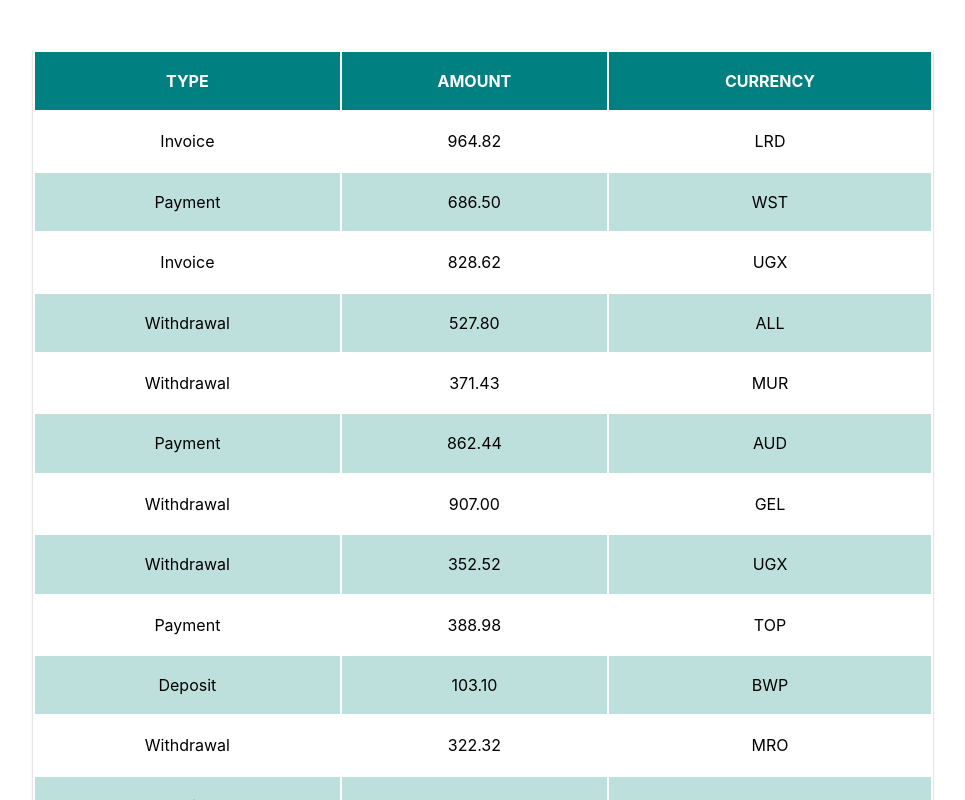
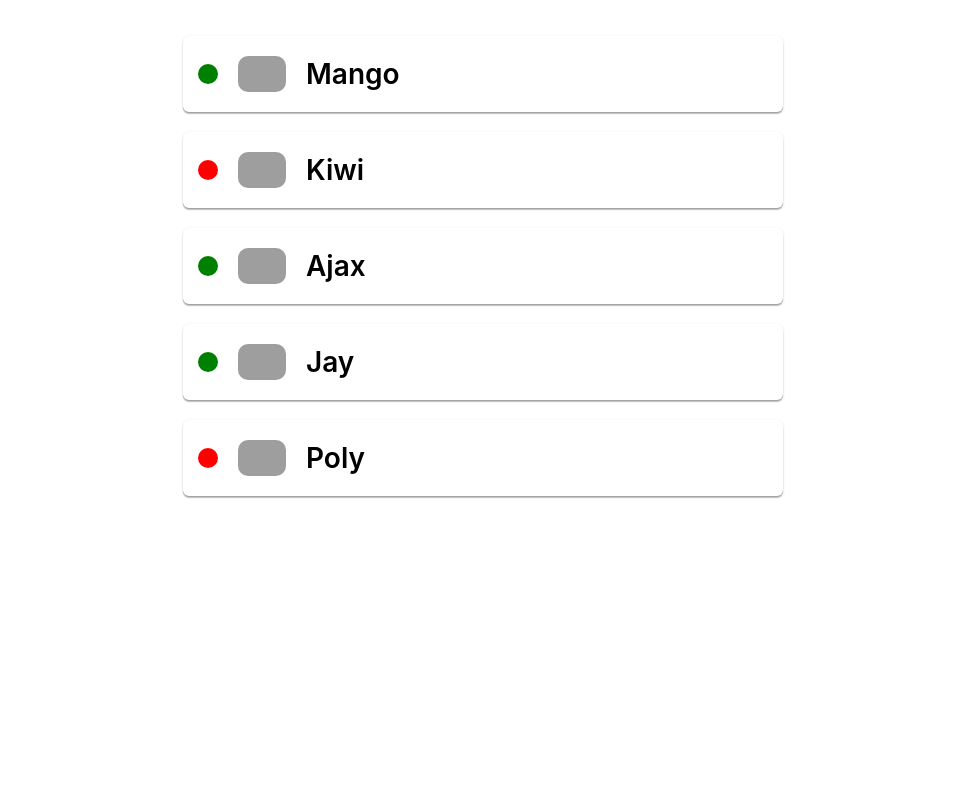
Before and after one commit to azzzteca/goit-react-hw-01-components, a React (Create React App) app: page / in a window 1280 px wide. Shown: the top 800 px of the page, without its empty margins (157-1122 px from the left). Built offline with nearby package versions, Linux system fonts and the light colour scheme; grey boxes are pictures that could not be loaded.

Commit message:
hw1 part3 css done

```diff
--- a/src/App.js
+++ b/src/App.js
@@ -9,12 +9,12 @@
 // import Statistics from './components/Statistics/Statistics';
 
 // 3я часть ДЗ
-// import friends from './components/FriendList/friends.json';
-// import FriendList from './components/FriendList/FriendList';
+import friends from './components/FriendList/friends.json';
+import FriendList from './components/FriendList/FriendList';
 
 // 4я часть ДЗ
-import TransactionHistory from './components/Transactions/TransactionHistory';
-import transactions from './components/Transactions/transactions.json';
+// import TransactionHistory from './components/Transactions/TransactionHistory';
+// import transactions from './components/Transactions/transactions.json';
 
 function App() {
   return (
@@ -31,10 +31,10 @@ function App() {
     // <Statistics title="Upload stats" stats={statisticalData} />
 
     // 3я часть ДЗ
-    // <FriendList friends={friends} />
+    <FriendList friends={friends} />
 
     // 4я часть ДЗ
-    <TransactionHistory items={transactions} />
+    // <TransactionHistory items={transactions} />
   );
 }
 
--- a/src/components/FriendList/FriendList.js
+++ b/src/components/FriendList/FriendList.js
@@ -1,11 +1,12 @@
 import PropTypes from 'prop-types';
 import FriendListItem from './FriendListItem.js';
+import s from './FriendList.module.css';
 
 function FriendList({ friends }) {
   return (
-    <ul className="friend-list">
+    <ul className={s.list}>
       {friends.map(friend => (
-        <li key={friend.id} className="item">
+        <li key={friend.id} className={s.item}>
           <FriendListItem
             avatar={friend.avatar}
             name={friend.name}
--- a/src/components/FriendList/FriendList.module.css
+++ b/src/components/FriendList/FriendList.module.css
@@ -0,0 +1,31 @@
+.list {
+  list-style: none;
+
+  width: 600px;
+  height: auto;
+
+  /* background-color: yellow; */
+
+  margin-left: auto;
+  margin-right: auto;
+  padding: 20px 0 20px 0;
+}
+
+.item {
+  display: flex;
+  justify-content: start;
+  align-items: center;
+
+  padding: 20px 15px;
+
+  /* background-color: ; */
+
+  border-radius: 6px;
+
+  box-shadow: 0px 1px 3px rgba(0, 0, 0, 0.12), 0px 1px 1px rgba(0, 0, 0, 0.14),
+    0px 2px 1px rgba(0, 0, 0, 0.2);
+}
+
+.item:not(:last-child) {
+  margin-bottom: 20px;
+}
--- a/src/components/FriendList/FriendListItem.js
+++ b/src/components/FriendList/FriendListItem.js
@@ -1,11 +1,12 @@
 import PropTypes from 'prop-types';
+import s from './FriendListItem.module.css';
 
 function FriendListItem({ avatar, name, isOnline }) {
   return (
     <>
-      <span className="status">{isOnline}</span>
-      <img className="avatar" src={avatar} alt={name} width="48" />
-      <p className="name">{name}</p>
+      <span className={isOnline ? s.green : s.red}>{isOnline}</span>
+      <img className={s.avatar} src={avatar} alt={name} width="48" />
+      <p className={s.name}>{name}</p>
     </>
   );
 }
--- /dev/null
+++ b/src/components/FriendList/FriendListItem.module.css
@@ -0,0 +1,32 @@
+.status {
+  width: 20px;
+  height: 20px;
+
+  border-radius: 50px;
+
+  margin-right: 20px;
+}
+
+.red {
+  composes: status;
+  background-color: red;
+}
+
+.green {
+  composes: status;
+  background-color: green;
+}
+
+.avatar {
+  margin-right: 20px;
+
+  border-radius: 10px;
+}
+
+.name {
+  margin: 0;
+
+  font-size: 28px;
+  font-weight: 600;
+  align-items: center;
+}
```
